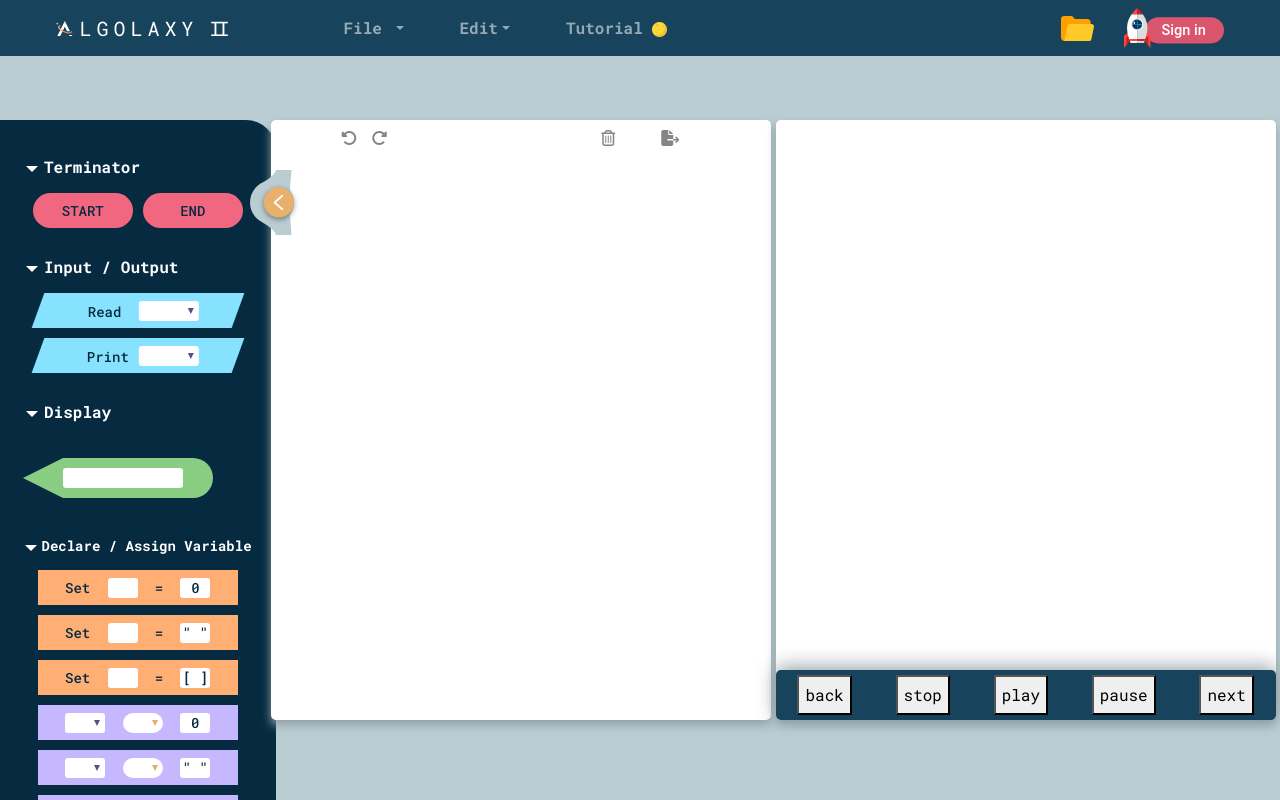
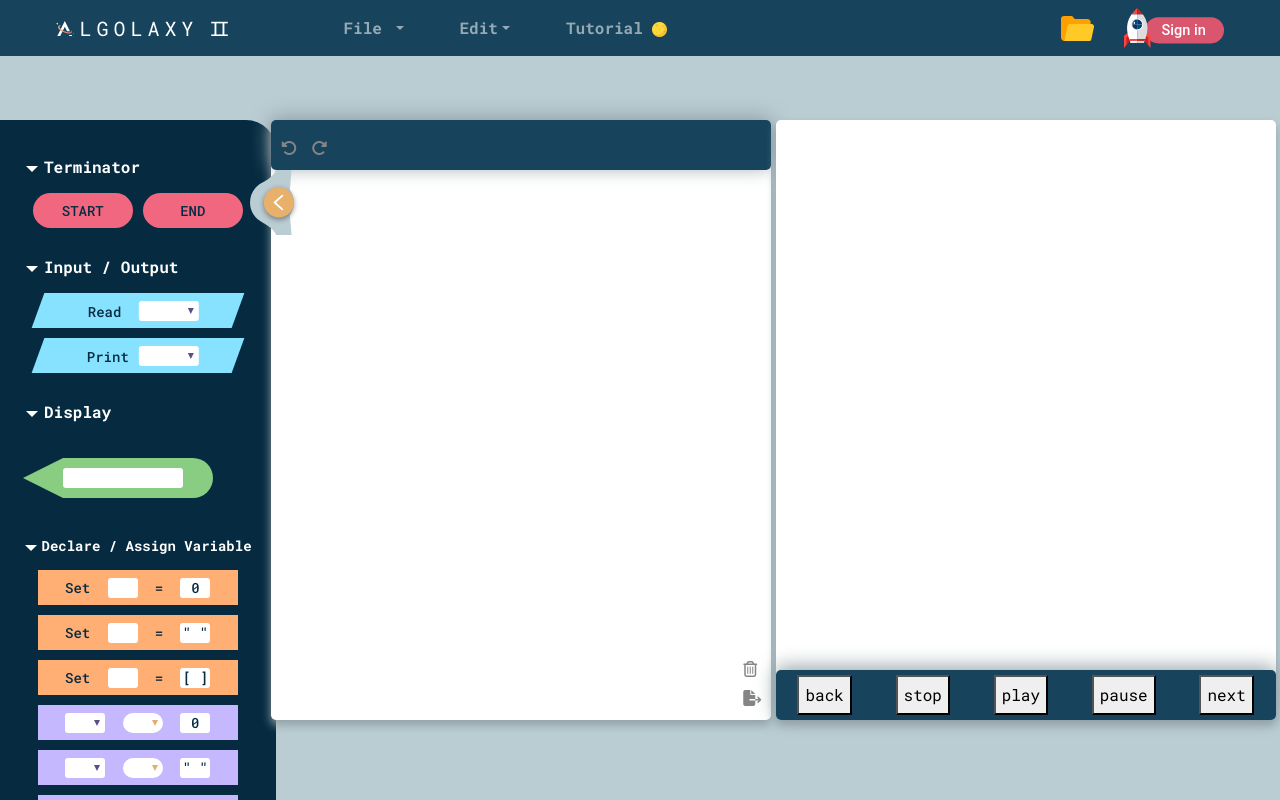
Before and after one commit to yingspvd/Algolaxy, a Vue app in the folder frontend/: page /#/ in a window 1280 px wide. Built offline with nearby package versions, Linux system fonts and the light colour scheme; what vue-particles would draw is missing.

Commit message:
Edit style workspace

```diff
--- a/frontend/src/components/Animation.vue
+++ b/frontend/src/components/Animation.vue
@@ -1,7 +1,7 @@
 <template>
   <div id="container" style="box-shadow: 0px 5px 10px #91A0A5;">
-    <div class="tool-box">
-      <div class="tool-bottom">
+    <div class="tool-container">
+      <div class="bottom-toolbar">
         <button>back</button>
         <button>stop</button>
         <button>play</button>
@@ -24,14 +24,14 @@ export default {};
   border-radius: 5px;
   background-color: var(--white-gray);
 }
-.tool-box {
+.tool-container {
   width: 100%;
   height: 100%;
   display: flex;
   justify-content: center;
   align-items: flex-end;
 }
-.tool-bottom {
+.bottom-toolbar {
   display: flex;
   justify-content: space-around;
   align-items: center;
--- a/frontend/src/components/Board.vue
+++ b/frontend/src/components/Board.vue
@@ -1,21 +1,29 @@
 <template>
   <div id="container" style="box-shadow: 0px 5px 10px #91A0A5;">
-    <a href="#">
+    <div class="tool-container">
+      <div class="top-toolbar">
+        <a style="cursor:pointer;">
           <i class="fas fa-undo-alt"></i>
         </a>
-    <a href="#">
+        <a style="cursor:pointer;">
           <i class="fas fa-redo-alt"></i>
         </a>
+      </div>
+    </div>
 
+    <!-- <div id="board" class="board" @dragover.prevent @drop.prevent="drop"></div> -->
 
-    <div id="board" class="board" @dragover.prevent @drop.prevent="drop"></div>
-
-    <a href="#">
+    <div class="side-toolbar-container">
+      <div class="side-toolbar">
+        <a style="cursor:pointer;">
           <i class="far fa-trash-alt"></i>
         </a>
-    <a href="#">
+        <a style="cursor:pointer; margin-top:5px">
           <i class="fas fa-file-export"></i>
         </a>
+      </div>
+    </div>
+
 
   </div>
 </template>
@@ -51,14 +59,39 @@ export default {
 <style scoped>
 #container {
   display: flex;
-  justify-content: center;
+  flex-direction: column;
   height: 600px;
   width: 500px;
   /* margin-left: 65px; */
   border-radius: 5px;
   background-color: var(--white-gray);
 }
-
+.tool-container {
+  width: 100%;
+  height: 100%;
+  display: flex;
+  justify-content: center;
+  align-items: flex-start;
+}
+.top-toolbar {
+  display: flex;
+  justify-content: flex-start;
+  align-items: center;
+  width: 100%;
+  height: 50px;
+  background-color: var(--dark-blue-1);
+  border-radius: 5px;
+  box-shadow: 0px -3px 20px #91A0A5;
+}
+.side-toolbar-container {
+  display: flex;
+  justify-content: flex-end;
+}
+.side-toolbar {
+  display: flex;
+  flex-direction: column;
+  margin-bottom: 10px;
+}
 .board {
   height: 600px;
   width: 200px;
@@ -72,13 +105,22 @@ export default {
   width: 20px;
   margin: 10px 0 0 10px;
 }
+.fa-undo-alt:hover,
+.fa-redo-alt:hover {
+  color: white;
+}
+
 .fa-trash-alt,
 .fa-file-export {
   color: var(--gray);
-  width: 50px;
-  margin: 10px 0 0 10px;
+  margin-right: 10px;
 }
-
+.fa-trash-alt:hover {
+  color: red;
+}
+.fa-file-export:hover {
+  color: green;
+}
 .test {
   color: green;
 }
```
Lines whose indentation alone changed are shown as unchanged.
